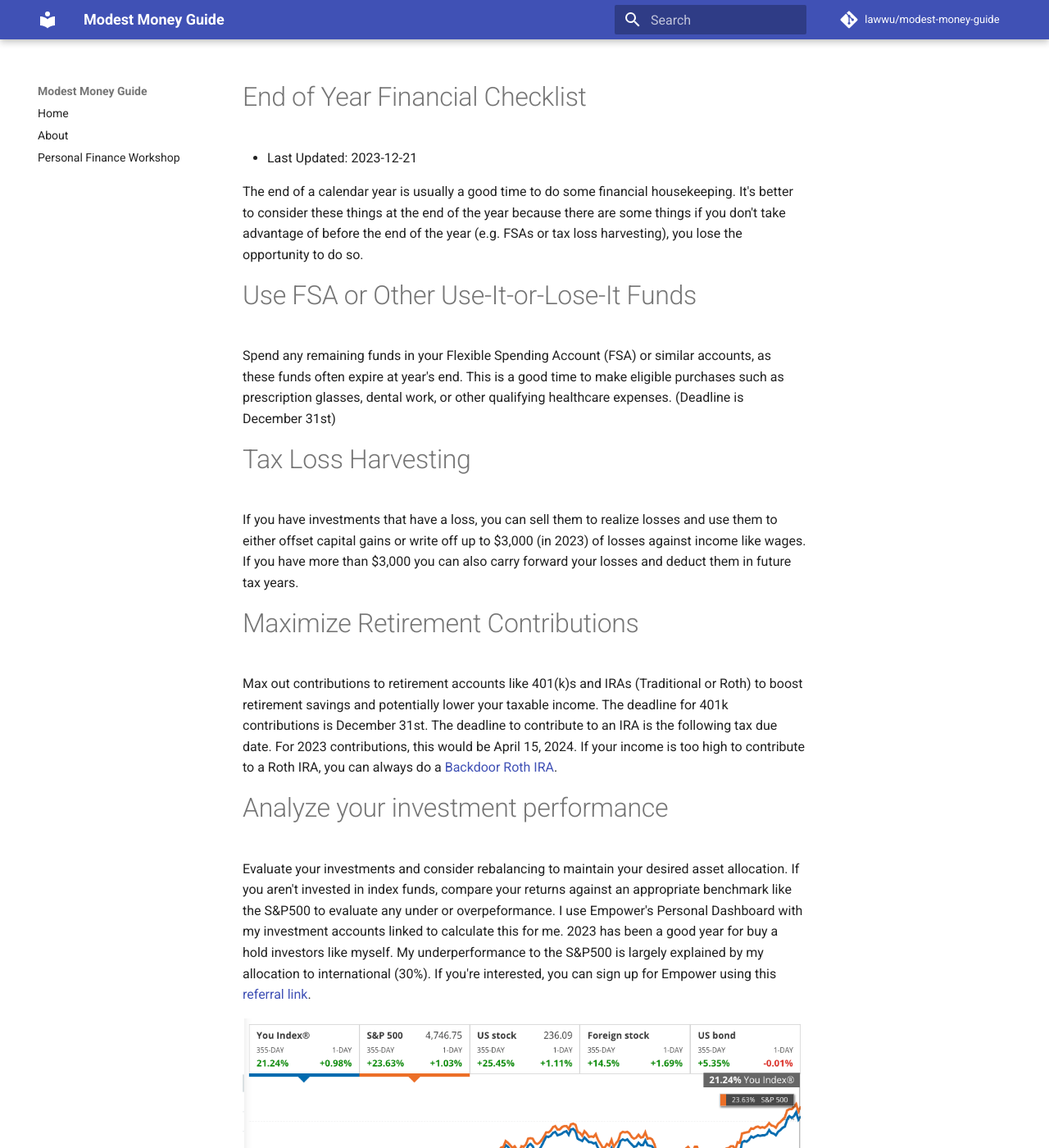
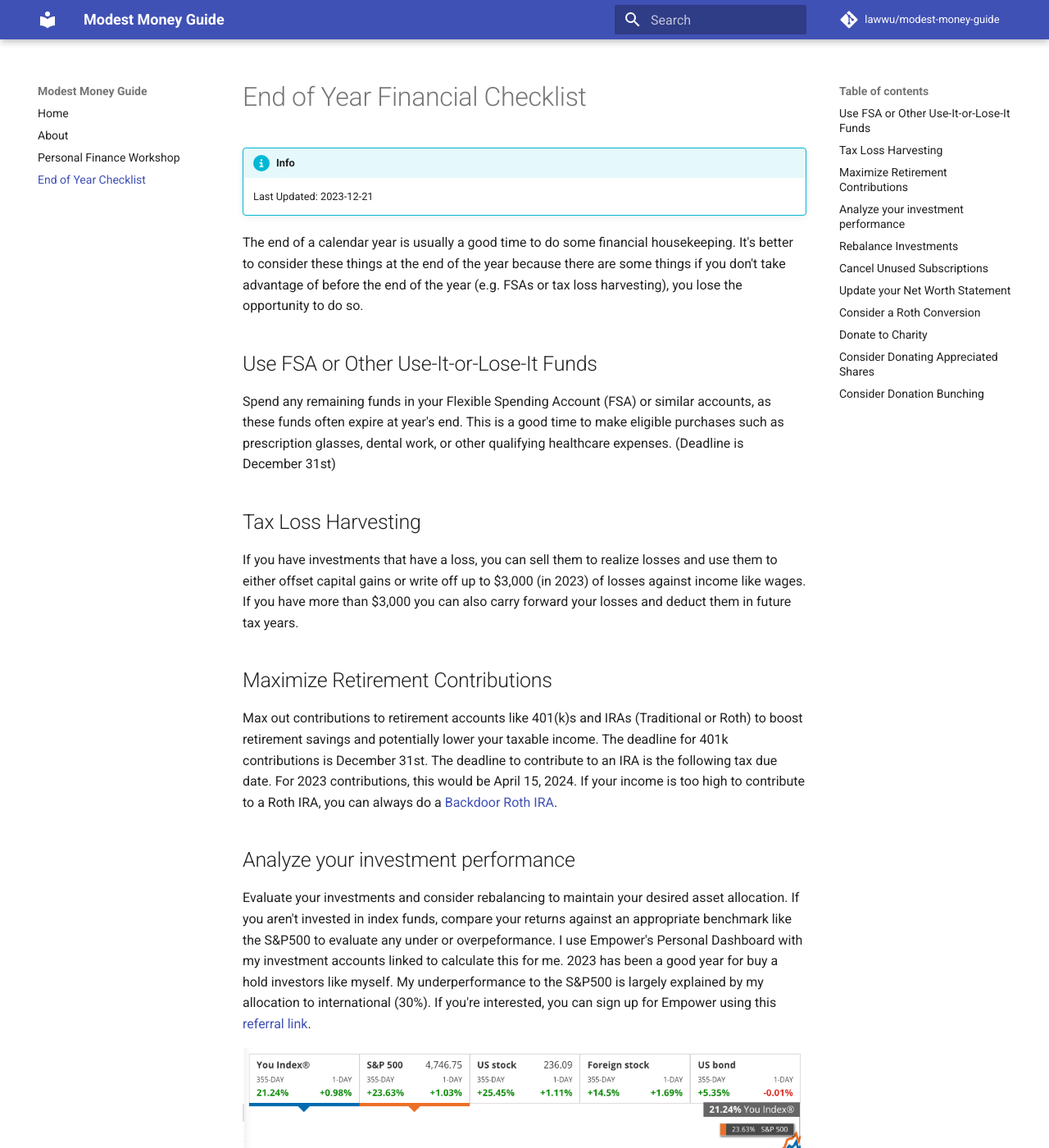
Before and after one commit to lawwu/modest-money-guide, an MkDocs documentation site: the page built from docs/end_of_year_checklist.md, in a window 1280 px wide and 1400 px high. Shown: the whole window at 82% size. Built offline with MkDocs 1.6.1 and Material for MkDocs 9.7.7, drawn with Linux system fonts in a browser that asks for light colours; comment, search, counter and statistics services are not loaded; some of the changed text lies outside the part shown.

```diff
--- a/docs/end_of_year_checklist.md
+++ b/docs/end_of_year_checklist.md
@@ -1,49 +1,53 @@
 # End of Year Financial Checklist
 
-- Last Updated: 2023-12-21
+!!! info
+
+    Last Updated: 2023-12-21
 
 The end of a calendar year is usually a good time to do some financial housekeeping. It's better to consider these things at the end of the year because there are some things if you don't take advantage of before the end of the year (e.g. FSAs or tax loss harvesting), you lose the opportunity to do so.
 
-# Use FSA or Other Use-It-or-Lose-It Funds
+## Use FSA or Other Use-It-or-Lose-It Funds
 
 Spend any remaining funds in your Flexible Spending Account (FSA) or similar accounts, as these funds often expire at year's end. This is a good time to make eligible purchases such as prescription glasses, dental work, or other qualifying healthcare expenses. (Deadline is December 31st)
 
-# Tax Loss Harvesting
+## Tax Loss Harvesting
 
 If you have investments that have a loss, you can sell them to realize losses and use them to either offset capital gains or write off up to $3,000 (in 2023) of losses against income like wages. If you have more than $3,000 you can also carry forward your losses and deduct them in future tax years.
 
-# Maximize Retirement Contributions
+## Maximize Retirement Contributions
 
 Max out contributions to retirement accounts like 401(k)s and IRAs (Traditional or Roth) to boost retirement savings and potentially lower your taxable income. The deadline for 401k contributions is December 31st. The deadline to contribute to an IRA is the following tax due date. For 2023 contributions, this would be April 15, 2024. If your income is too high to contribute to a Roth IRA, you can always do a [Backdoor Roth IRA](https://thefinancebuff.com/the-backdoor-roth-ira-a-complete-how-to.html).
 
-# Analyze your investment performance
+## Analyze your investment performance
 
 Evaluate your investments and consider rebalancing to maintain your desired asset allocation. If you aren't invested in index funds, compare your returns against an appropriate benchmark like the S&P500 to evaluate any under or overpeformance. I use Empower's Personal Dashboard with my investment accounts linked to calculate this for me. 2023 has been a good year for buy a hold investors like myself. My underperformance to the S&P500 is largely explained by my allocation to international (30%). If you're interested, you can sign up for Empower using this [referral link](https://empowerreferral.link/lawrencewu).
 
 ![2023 Returns](./images/end_of_year_checklist/empower_returns_2023.png)
 
-# Rebalance Investments
+## Rebalance Investments
 
 If your investments aren't in a one-fund solution that automatically rebalances, manually adjust your portfolio to maintain your desired asset allocation. This helps in managing risk and ensuring your investment strategy stays on track.
 
-# Cancel Unused Subscriptions**: Review and cancel any subscriptions or memberships you no longer use. This can lead to significant savings by eliminating recurring, often overlooked expenses.
+## Cancel Unused Subscriptions
 
-# Update your Net Worth Statement
+Review and cancel any subscriptions or memberships you no longer use. This can lead to significant savings by eliminating recurring, often overlooked expenses.
+
+## Update your Net Worth Statement
 
 I have a spreadsheet where I track my net worth each year. This involves calculating the total value of all your assets (such as cash, investments, property) and subtracting your liabilities (like loans, credit card debt). This exercise provides a clear picture of your financial health and helps track progress towards your financial goals. It can also reveal areas that need attention, such as high debt levels or underperforming investments, guiding your financial decisions for the upcoming year. I also use [Empower](https://empowerreferral.link/lawrencewu) to quickly find the balances of all of my asset and liability accounts.
 
-# Consider a Roth Conversion
+## Consider a Roth Conversion
 The deadline to convert a traditional IRA to a Roth IRA is December 29, 2023. This involves paying taxes now on the converted amount, but future withdrawals from the Roth IRA would be tax free.
 
-# Donate to Charity
+## Donate to Charity
 
 As the year ends, consider donating to charities. Remember, donations aren’t limited to cash; you can also donate goods or appreciated securities. In 2023, you can deduct 60% of your AGI (adjusted gross income). This is limited to 30% of AGI for non-cash contributions like appreciated stock.
 
-# Consider Donating Appreciated Shares
+## Consider Donating Appreciated Shares
 
 On the topic of donating appreciated shares, donating securities that have increased in value, like stocks or mutual funds, to charity is a strategic financial move, especially if you've held them for over a year. This approach allows you to avoid paying capital gains taxes on the increase in value since you purchased them. Moreover, if you itemize deductions, you can also claim a tax deduction for the full fair market value of the shares at the time of the donation. This double benefit makes donating appreciated shares one of the most tax-efficient ways to support charitable causes. It's a win-win situation: you maximize your contribution to the charity while minimizing your tax liability.
 
-# Consider Donation Bunching
+## Consider Donation Bunching
 
 This strategy involves consolidating multiple years' worth of charitable donations into a single year. The idea is to exceed the standard deduction in that year, making it possible to itemize deductions and gain a larger tax benefit. For example, if you typically donate annually, you might choose to bunch two or more years' worth of donations into one year.
 
--- a/mkdocs.yml
+++ b/mkdocs.yml
@@ -2,11 +2,19 @@ site_name: Modest Money Guide
 
 theme:
   name: material
-
+  features:
+    - toc.follow
+    - navigation.top
+  icon:
+    admonition:
+      note: fontawesome/solid/note-sticky
+      abstract: fontawesome/solid/book
+      info: fontawesome/solid/circle-info
 nav:
   - Home: index.md
   - About: about.md
   - Personal Finance Workshop: personal_finance_workshop.md
+  - End of Year Checklist: end_of_year_checklist.md
 
 repo_name: "lawwu/modest-money-guide"
 repo_url: "https://github.com/lawwu/modest-money-guide"
@@ -15,3 +23,8 @@ extra:
   analytics:
     provider: google
     property: G-MNND6F5QRQ
+
+markdown_extensions:
+- admonition
+- pymdownx.details
+- pymdownx.superfences
```
